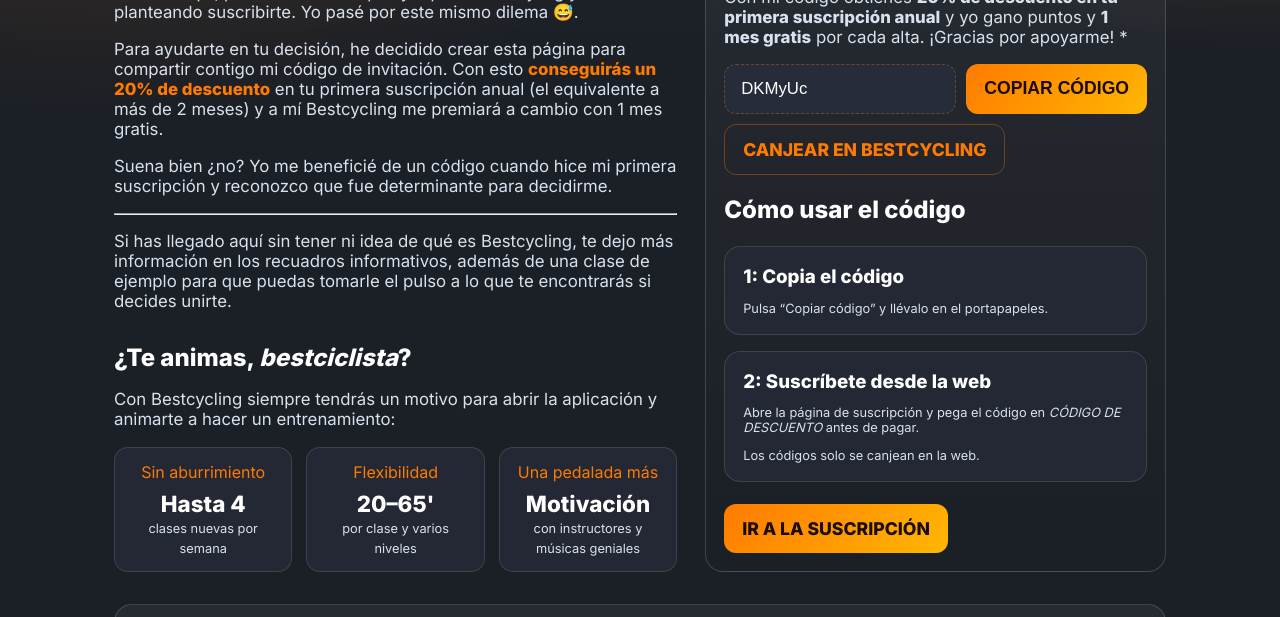
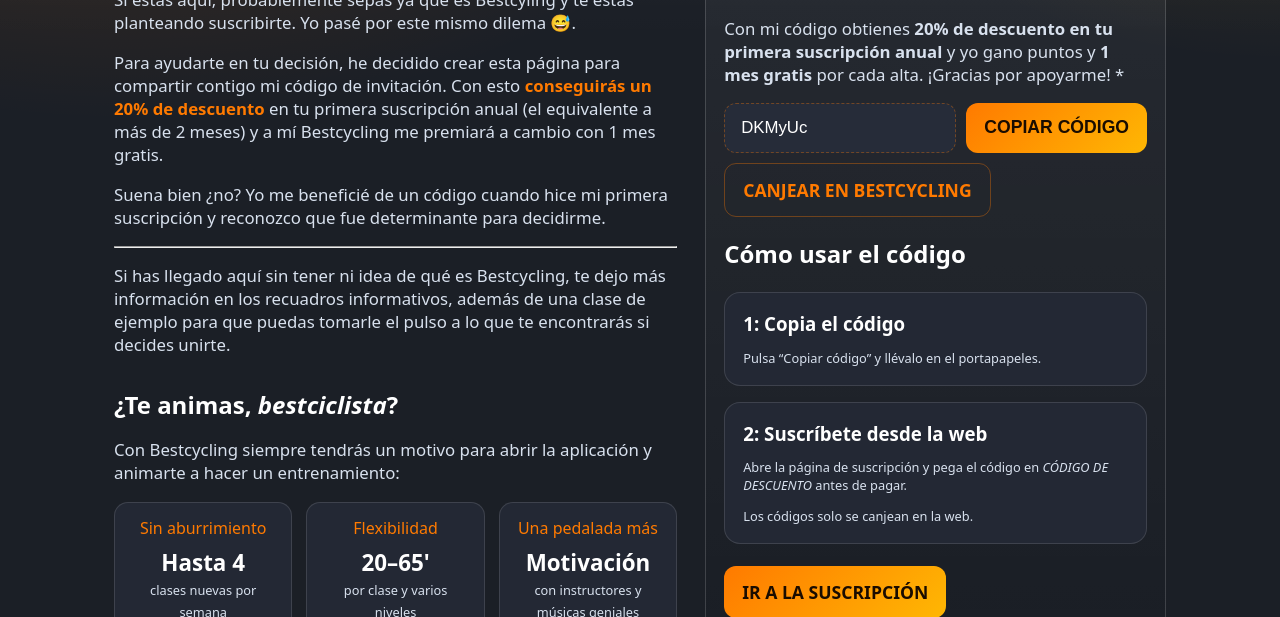
Before and after one commit to antoniocambados/bestcycling-landing, a plain HTML site: page index.html in a window 1280 px wide. Shown: the part 279-896 px from the top of the page. Drawn offline with Linux system fonts and the light colour scheme.

Commit message:
Quita la dependencia de Google Fonts

```diff
--- a/index.html
+++ b/index.html
@@ -15,9 +15,6 @@
     <meta property="og:url" content="https://bestcycling.tonio.dev/">
     <link rel="canonical" href="https://bestcycling.tonio.dev/">
     <meta name="twitter:card" content="summary_large_image"/>
-    <link rel="preconnect" href="https://fonts.googleapis.com">
-    <link rel="preconnect" href="https://fonts.gstatic.com" crossorigin>
-    <link href="https://fonts.googleapis.com/css2?family=Inter:wght@400;600;800&display=swap" rel="stylesheet">
     <style>
         :root {
             /* Paleta corporativa (naranja Bestcycling sobre base antracita más luminosa) */
@@ -42,7 +39,7 @@
         html, body {
             margin: 0;
             height: 100%;
-            font-family: Inter, system-ui, Segoe UI, Roboto, Helvetica, Arial, sans-serif;
+            font-family: ui-sans-serif, system-ui, -apple-system, "Segoe UI", Roboto, Helvetica, Arial, "Apple Color Emoji", "Segoe UI Emoji", "Noto Color Emoji", sans-serif;
             color: var(--text);
             background: radial-gradient(1200px 800px at 10% -10%, rgba(255, 122, 0, .22) 0%, rgba(255, 122, 0, 0) 60%),
             radial-gradient(900px 700px at 100% -10%, rgba(255, 183, 3, .18) 0%, rgba(255, 183, 3, 0) 60%),
```
